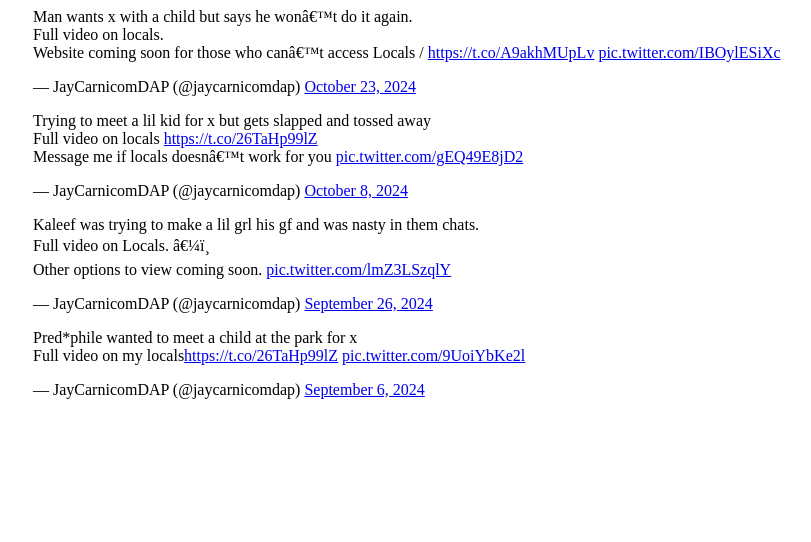
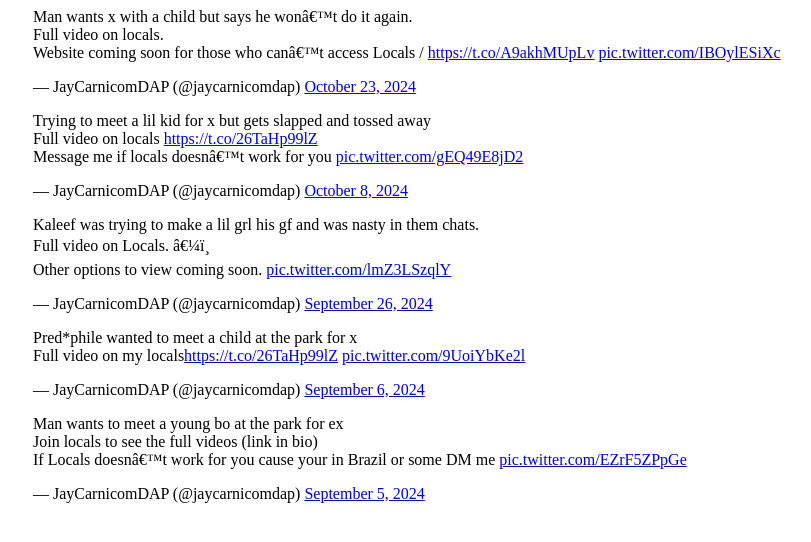
Before and after one commit to 8msv/preds, a plain HTML site: page index.html in a window 1280 px wide. Shown: the whole page, without its empty margins (15-826 px from the left). Drawn offline with Linux system fonts and the light colour scheme.

Commit message:
Update index.html

```diff
--- a/index.html
+++ b/index.html
@@ -5,3 +5,5 @@
 <blockquote class="twitter-tweet" data-media-max-width="560"><p lang="en" dir="ltr">Kaleef was trying to make a lil grl his gf and was nasty in them chats. <br>Full video on Locals. ‼️<br>Other options to view coming soon. <a href="https://t.co/lmZ3LSzqlY">pic.twitter.com/lmZ3LSzqlY</a></p>&mdash; JayCarnicomDAP (@jaycarnicomdap) <a href="https://twitter.com/jaycarnicomdap/status/1839333106450620478?ref_src=twsrc%5Etfw">September 26, 2024</a></blockquote> <script async src="https://platform.twitter.com/widgets.js" charset="utf-8"></script>
 
 <blockquote class="twitter-tweet" data-media-max-width="560"><p lang="en" dir="ltr">Pred*phile wanted to meet a child at the park for x <br>Full video on my locals<a href="https://t.co/26TaHp99lZ">https://t.co/26TaHp99lZ</a> <a href="https://t.co/9UoiYbKe2l">pic.twitter.com/9UoiYbKe2l</a></p>&mdash; JayCarnicomDAP (@jaycarnicomdap) <a href="https://twitter.com/jaycarnicomdap/status/1832126699347353872?ref_src=twsrc%5Etfw">September 6, 2024</a></blockquote> <script async src="https://platform.twitter.com/widgets.js" charset="utf-8"></script>
+
+<blockquote class="twitter-tweet" data-media-max-width="560"><p lang="en" dir="ltr">Man wants to meet a young bo at the park for ex<br> Join locals to see the full videos (link in bio)<br>If Locals doesn’t work for you cause your in Brazil or some DM me <a href="https://t.co/EZrF5ZPpGe">pic.twitter.com/EZrF5ZPpGe</a></p>&mdash; JayCarnicomDAP (@jaycarnicomdap) <a href="https://twitter.com/jaycarnicomdap/status/1831818370725114355?ref_src=twsrc%5Etfw">September 5, 2024</a></blockquote> <script async src="https://platform.twitter.com/widgets.js" charset="utf-8"></script>
```
